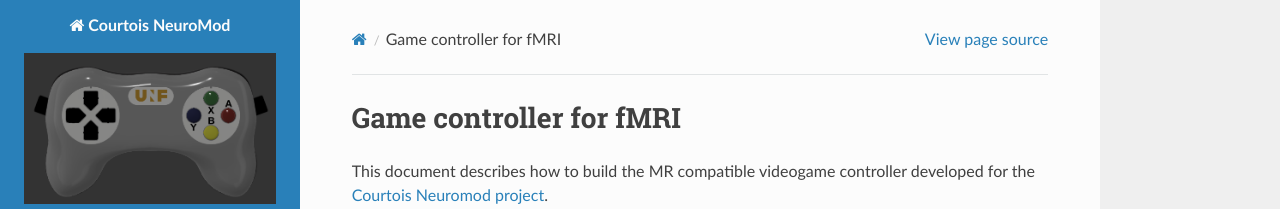
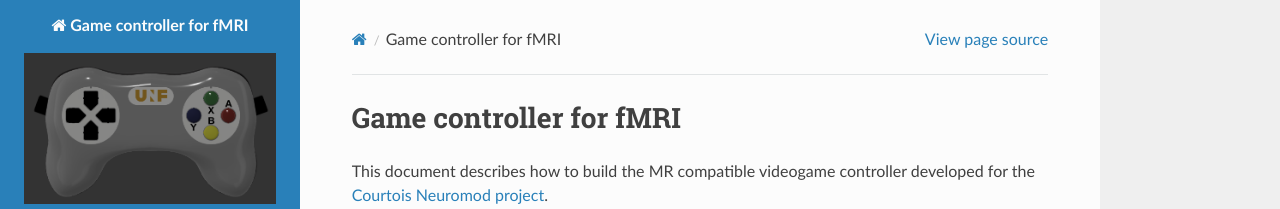
Before and after one commit to courtois-neuromod/controller, a Sphinx documentation site: the page built from source/index.rst, in a window 1280 px wide. Shown: the top 209 px of the page. Built offline with Sphinx 7.4.7 and the Read the Docs theme 2.0.0, drawn with Linux system fonts in a browser that asks for light colours.

Commit message:
project name

```diff
--- a/source/conf.py
+++ b/source/conf.py
@@ -17,7 +17,7 @@
 
 # -- Project information -----------------------------------------------------
 
-project = 'Courtois NeuroMod'
+project = 'Game controller for fMRI'
 copyright = '2022, Courtois NeuroMod team'
 author = 'Courtois NeuroMod team'
 
```
